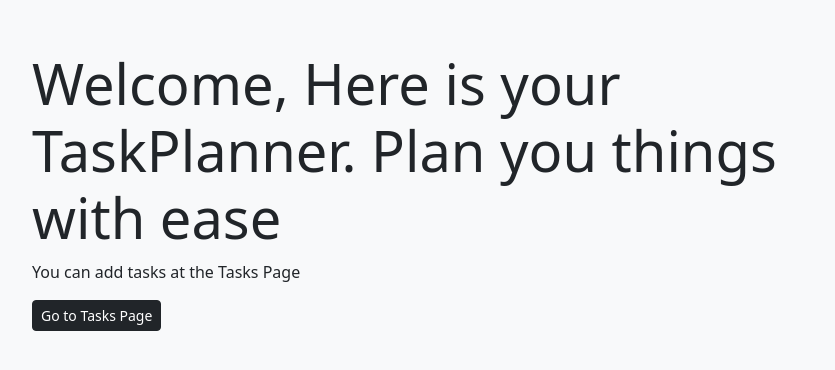
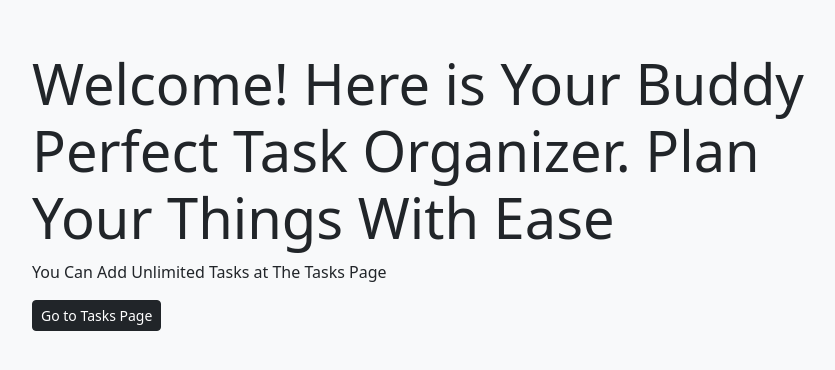
Before and after one commit to olusegunadelowo/taskExpert, a Django app: page / in a window 1280 px wide. Shown: the part 56-426 px from the top of the page, without its empty margins (220-1055 px from the left). Run offline with Django 5.2, Linux system fonts and the light colour scheme.

Commit message:
Base Modified

```diff
--- a/tasksplanner/core/templates/core/base.html
+++ b/tasksplanner/core/templates/core/base.html
@@ -40,8 +40,8 @@
     <!-- The Content Block: This is where the specific page content goes -->
     <div class="container main-container">
         {% block content %}
-        <h1 class="display-4">Welcome, Here is your TaskPlanner. Plan you things with ease</h1>
-        <p>You can add tasks at the Tasks Page</p>
+        <h1 class="display-4">Welcome! Here is Your Buddy Perfect Task Organizer. Plan Your Things With Ease</h1>
+        <p>You Can Add Unlimited Tasks at The Tasks Page</p>
         <a href="{% url 'create_task' %}" class="btn btn-sm btn-dark">Go to Tasks Page</a>
         {% endblock %}
     </div>
```
